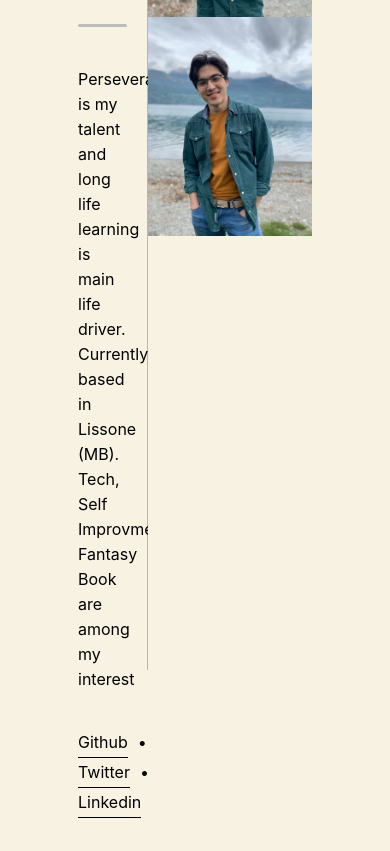
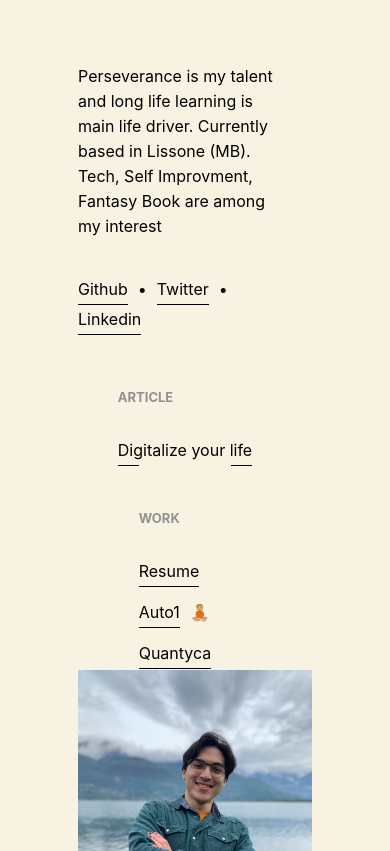
Before and after one commit to Bogghi/my-portfolio, a React app: page / in a window 390 px wide. Shown: the part 174-1025 px from the top of the page. Built offline with nearby package versions, Linux system fonts and the light colour scheme.

Commit message:
stuck with firefox tab crash

```diff
--- a/src/css/index.css
+++ b/src/css/index.css
@@ -122,5 +122,18 @@ img {
 @media screen and (max-width: 1024px){
     .container{
         width: 60%;
+        flex-direction: column;
+    }
+
+    .left-container {
+        width: 100%;
+        border: none;
+        display: flex;
+        align-items: center;
+        flex-direction: column;
+    }
+
+    .right-container {
+        width: 100%;
     }
 }
```
